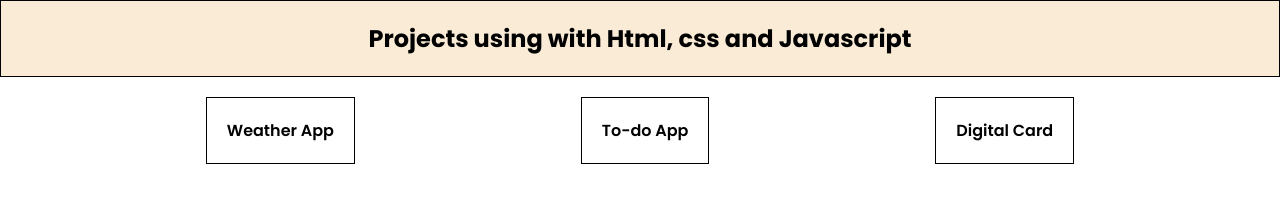
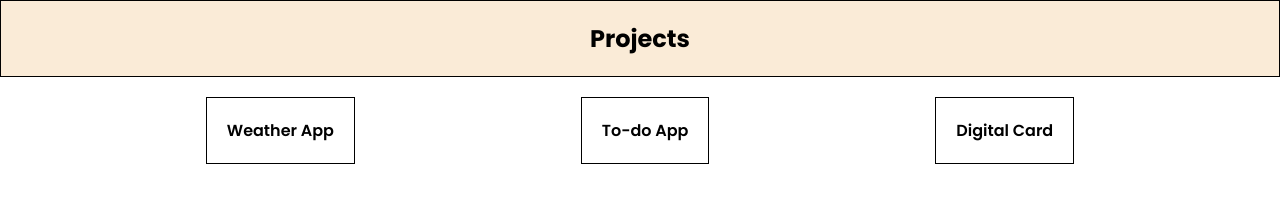
Before and after one commit to m0hn-z/ProjectsSite, a plain HTML site: page index.html in a window 1280 px wide. Drawn offline with Linux system fonts and the light colour scheme.

Commit message:
Update index.html

```diff
--- a/index.html
+++ b/index.html
@@ -7,7 +7,7 @@
     <link rel="stylesheet" href="style.css">
 </head>
 <body>
-    <h1>Projects using with Html, css and Javascript</h1>
+    <h1>Projects</h1>
     <ul>
         <li>
             <a href="https://weather-app-1-peach.vercel.app" target="_blank">Weather App</a>
```
